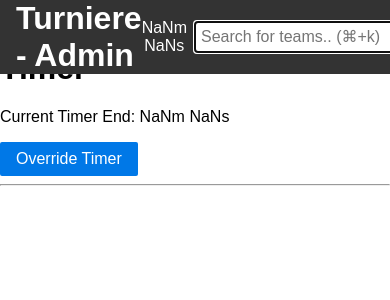
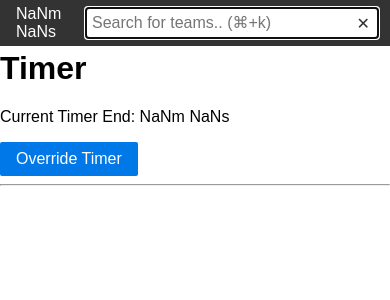
Before and after one commit to Malaber/turniere-match, a Flask app: page / in a window 390 px wide. Shown: the top 300 px of the page. Run offline with Flask 3, Linux system fonts and the light colour scheme; data that the repository does not hold is empty.

Commit message:
Smaller screen support

```diff
--- a/static/style.css
+++ b/static/style.css
@@ -30,6 +30,7 @@ body {
 .navbar__title {
     color: white;
     margin: 0;
+    display: block;
 }
 
 .navbar__timer {
@@ -62,3 +63,14 @@ body {
     font-size: 16px;
     cursor: pointer;
 }
+
+/* Styles for smaller screens */
+@media (max-width: 768px) {
+    .navbar__title {
+        display: none;
+    }
+
+    .navbar__timer {
+        text-align: left;
+    }
+}
```
